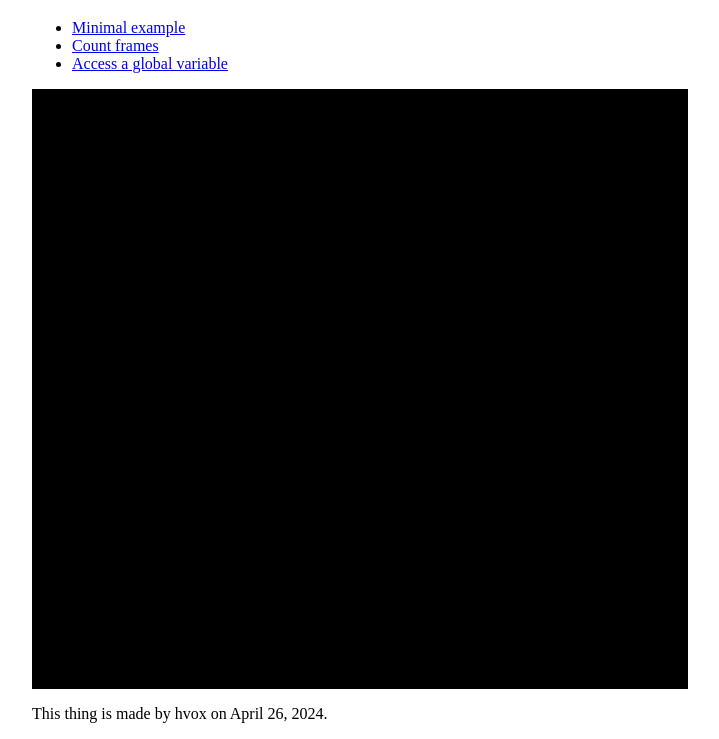
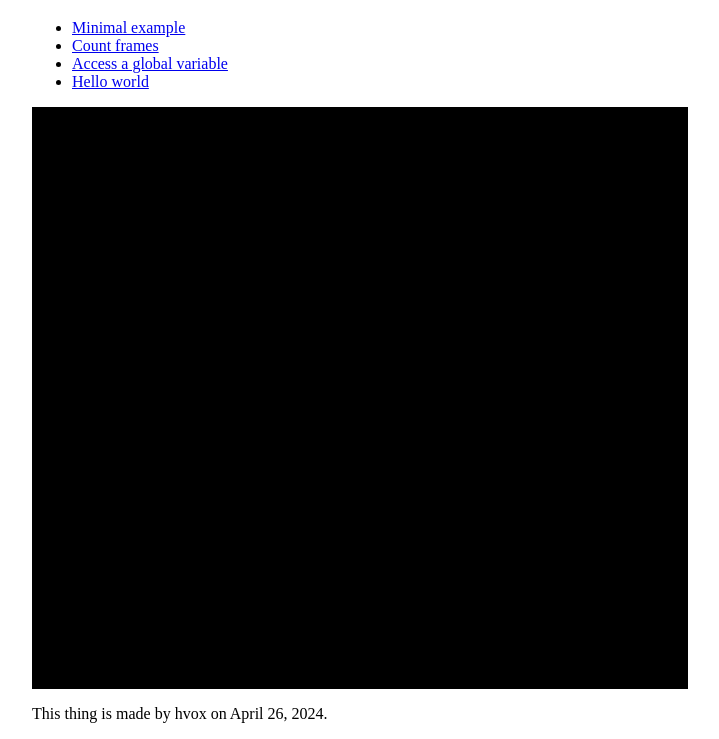
Before and after one commit to hvox/learn-wasm, a plain HTML site: page wasm-for-browser/index.html in a window 1280 px wide. Shown: the part 61-800 px from the top of the page, without its empty margins (280-999 px from the left). Drawn offline with Linux system fonts and the light colour scheme.

Commit message:
Add hello-world.wat

```diff
--- a/wasm-for-browser/index.html
+++ b/wasm-for-browser/index.html
@@ -19,6 +19,7 @@
 			<li><a href="minimal-example.wasm"></a></li>
 			<li><a href="count-frames.wasm"></a></li>
 			<li><a href="access-a-global-variable.wasm"></a></li>
+			<li><a href="hello-world.wasm"></a></li>
 		</ul>
 	</header>
 	<main>
```
Also changed, not shown: 1 other file.
